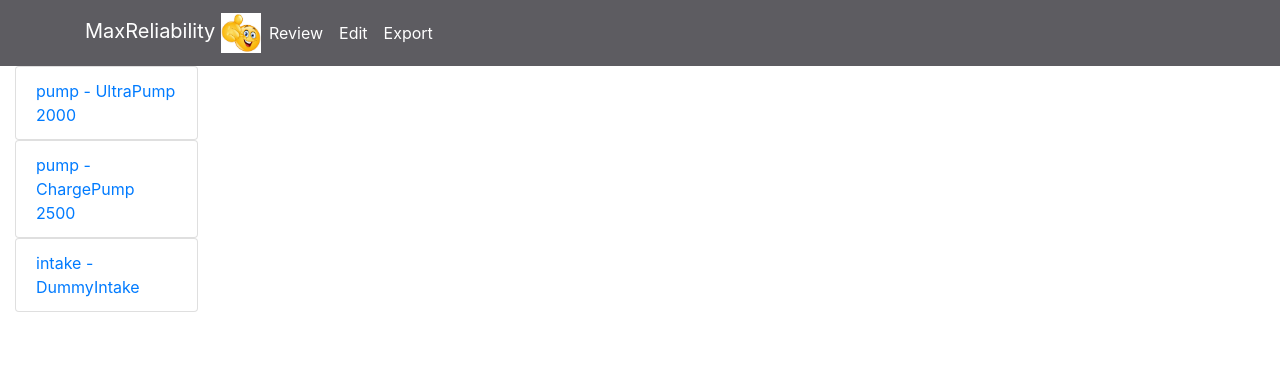
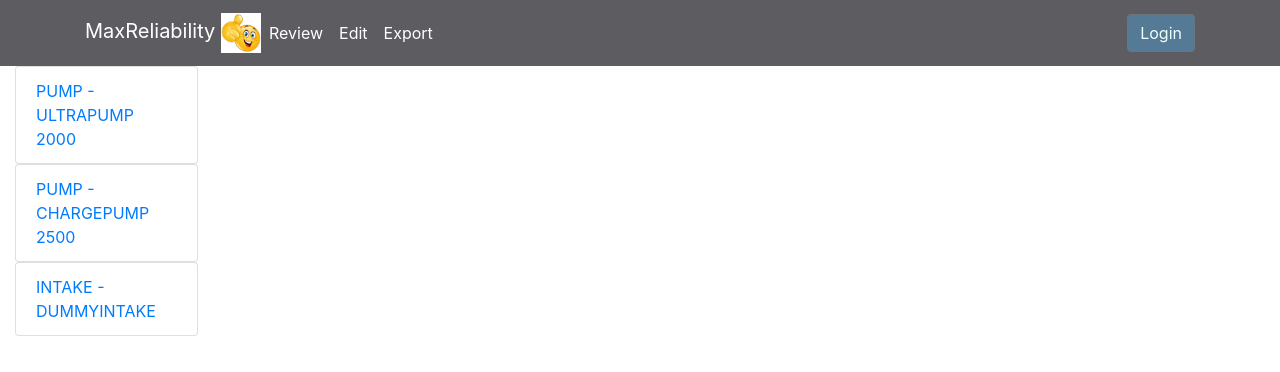
Before and after one commit to gavinspalmer/MaxReliability, a React (Create React App) app: page / in a window 1280 px wide. Shown: the top 372 px of the page. Built offline with nearby package versions, Linux system fonts and the light colour scheme.

Commit message:
Added a Login Button
Only displays and alert for now.

```diff
--- a/src/App.css
+++ b/src/App.css
@@ -1,3 +1,15 @@
 .navbar-dark {
+  color:azure;
   background-color: #5D5C61;
 }
+
+.btn {
+  color:azure;
+  background-color: #557A95;
+  outline: #557A95;
+}
+
+.modal-header{
+  color:azure;
+  background-color: #5D5C61;
+}
--- a/src/components/EquipmentComponent.js
+++ b/src/components/EquipmentComponent.js
@@ -5,7 +5,7 @@ import { ListGroup, ListGroupItem } from 'reactstrap';
 function RenderEquipmentList({equipment, onClick}) {
     return(
         <ListGroup onClick={() => onClick(equipment.id)}>
-            <ListGroupItem tag="a" href="#">{equipment.component} - {equipment.description}</ListGroupItem>
+            <ListGroupItem style={{ textTransform: 'uppercase'}} tag="a" href="#">{equipment.component} - {equipment.description}</ListGroupItem>
         </ListGroup>
     );
 }
--- a/src/components/HeaderComponent.js
+++ b/src/components/HeaderComponent.js
@@ -1,4 +1,5 @@
 import React, { Component } from 'react';
+import LoginModal from './LoginComponent';
 import { Nav, Navbar, NavbarBrand, NavbarToggler, Collapse, NavItem } from 'reactstrap';
 import { NavLink } from 'react-router-dom';
 
@@ -46,6 +47,11 @@ class Header extends Component {
                                     </NavLink>
                                 </NavItem>
                             </Nav>
+                            <Nav className="ml-auto" navbar>
+                                <NavItem>
+                                    <LoginModal />
+                                </NavItem>
+                            </Nav>
                         </Collapse>
                     </div>
                 </Navbar>
--- /dev/null
+++ b/src/components/LoginComponent.js
@@ -0,0 +1,62 @@
+import React, { Component } from 'react';
+import { Button, Modal, ModalHeader, ModalBody, FormGroup, Form, Input, Label } from 'reactstrap';
+
+class LoginModal extends Component {
+    constructor(props) {
+        super(props);
+        this.state = {
+            isModalOpen: false
+        };
+        this.toggleModal = this.toggleModal.bind(this);
+        this.handleLogin = this.handleLogin.bind(this);
+    }
+
+    toggleModal() {
+        this.setState({
+            isModalOpen: !this.state.isModalOpen
+        });
+    }
+
+    handleLogin(event) {
+        this.toggleModal();
+        alert("User: " + this.username.value + " Pass: " + this.password.value + " Remember Me: " + this.rememberMe.checked);
+        event.preventDefault();
+    }
+
+    render() {
+        return(
+            <div>
+                <Button outline onClick={this.toggleModal}>
+                    <span>Login</span>
+                </Button>
+                <Modal isOpen={this.state.isModalOpen} toggle={this.toggleModal}>
+                        <ModalHeader toggle={this.toggleModal}>Login</ModalHeader>
+                        <ModalBody>
+                            <Form onSubmit={this.handleLogin}>
+                                <FormGroup>
+                                    <Label htmlFor="username">Username</Label>
+                                    <Input type="text" id="username" name="username"
+                                        innerRef={(input) => this.username = input} />
+                                </FormGroup>
+                                <FormGroup>
+                                    <Label htmlFor="password">Password</Label>
+                                    <Input type="password" id="password" name="password"
+                                        innerRef={(input) => this.password = input} />
+                                </FormGroup>
+                                <FormGroup check>
+                                    <Label check>
+                                        <Input type="checkbox" name="rememberMe"
+                                            innerRef={(input) => this.rememberMe = input} />
+                                        Remember me
+                                    </Label>
+                                </FormGroup>
+                                <Button type="submit" value="submit">Login</Button>
+                            </Form>
+                        </ModalBody>
+                    </Modal>
+            </div>
+        )
+    }
+}
+
+export default LoginModal;
--- a/src/components/PartComponent.js
+++ b/src/components/PartComponent.js
@@ -1,6 +1,6 @@
 //Generates the Part Pagination and Part Details Card
 import React from 'react';
-import { Card, CardImg, CardText, CardBody, CardTitle, CardSubtitle, CardHeader, Row, Label, Col, Form, Input } from 'reactstrap';
+import { Card, CardImg, CardText, CardBody, CardTitle, CardSubtitle, CardHeader, Row, Label, Col, Form, Input, FormGroup, FormControl, FormLabel } from 'reactstrap';
 import { Control, Errors, actions } from 'react-redux-form';
 import PartDetails from './PartDetailsComponent';
 
@@ -18,7 +18,7 @@ function RenderPart({part}) {
                 <CardBody>
                     <Form>
                         <Row className="form-group">
-                            <Label htmlFor="condition" size="lg" md={12}>Condition:</Label>
+                            <Label htmlFor="condition" size="lg" md={12}>Wear Condition:</Label>
                             <Col md={2}>
                                 <Label htmlFor="description">{part.description}: </Label>
                             </Col>
@@ -34,24 +34,32 @@ function RenderPart({part}) {
                         <Row className="form-group">
                             <Label htmlFor="comments" size="lg" md={12}>Comments:</Label>
                             <Col md={12}>
-                                <Input type="textarea" id="comments" name="comments"
+                                <Input type="textarea" id="comment" name="comment"
                                     value={part.comment}
                                     rows="6"
                                     className="form-control"/>
                             </Col>
                         </Row>
+                        {/*<Form.Group controlId="exampleForm.ControlTextarea1">
+                            <Form.Label>Comments: </Form.Label>
+                            <Form.Control as="textarea" rows={3} />
+                        </Form.Group>*/}
                     </Form>
                 </CardBody>
             </Card>
+            <br />
 
         </div>
 
     );
 }
 
+
+
 const Parts = (props) => {
     console.log ('Made it to Parts!!')
     console.log (props.equip)
+
     if (props.equip != null) {
         const partList = props.equip.details.map((part) => {
             return (
```
